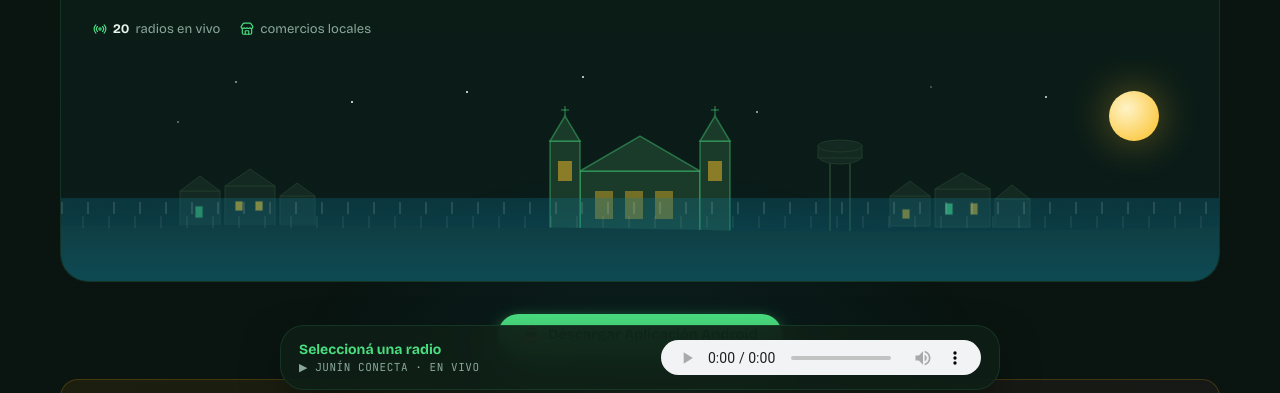
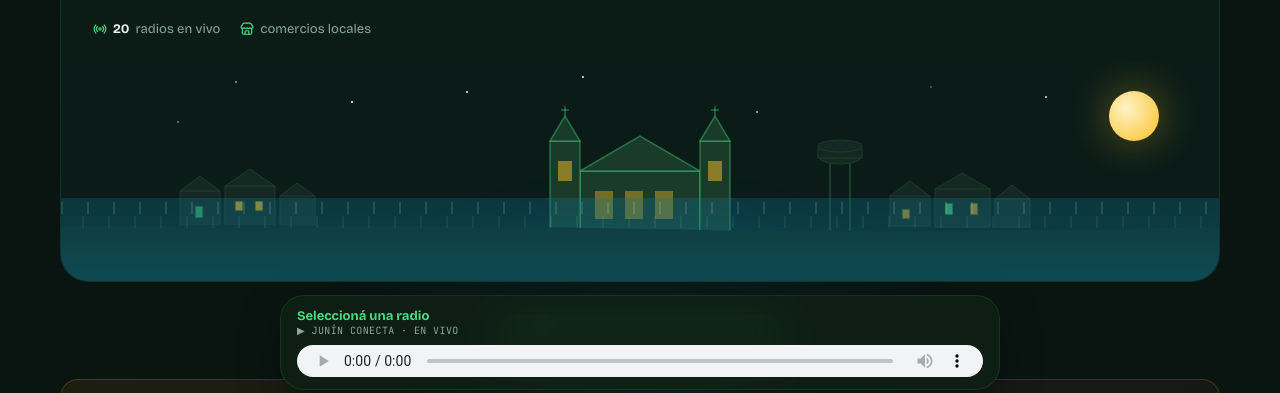
Before and after one commit to eduardoalbertofigueroa-rgb/radios-antojo-verde, a plain HTML site: page index.html in a window 1280 px wide. Shown: the part 394-787 px from the top of the page. Drawn offline with nearby package versions, Linux system fonts and the light colour scheme; no server answers.

Commit message:
Update index.html

```diff
--- a/index.html
+++ b/index.html
@@ -39,7 +39,7 @@
     background: var(--bg-deep);
     color: var(--text);
     min-height: 100vh;
-    padding-bottom: 120px;
+    padding-bottom: 140px;
     position: relative;
   }
 
@@ -525,44 +525,55 @@
     transform: translateX(-50%);
     width: calc(100% - 32px);
     max-width: 720px;
-    background: rgba(15, 31, 22, 0.92);
+    background: rgba(15, 31, 22, 0.95);
     backdrop-filter: blur(24px);
     -webkit-backdrop-filter: blur(24px);
     border: 1px solid var(--border);
     border-radius: 24px;
-    padding: 14px 18px;
+    padding: 12px 16px;
     z-index: 100;
     display: flex;
-    align-items: center;
-    gap: 14px;
+    flex-direction: column;
+    gap: 8px;
     box-shadow: 0 16px 48px -12px rgba(0, 0, 0, 0.6);
-    flex-wrap: wrap;
   }
 
-  .player-info { flex: 1; min-width: 0; }
+  .player-top {
+    display: flex;
+    align-items: center;
+    gap: 10px;
+    width: 100%;
+    min-width: 0;
+  }
+
+  .player-info {
+    flex: 1;
+    min-width: 0;
+  }
 
   #currentRadioName {
-    font-size: 14px;
+    font-size: 13px;
     font-weight: 700;
     color: var(--green-primary);
     white-space: nowrap;
     overflow: hidden;
     text-overflow: ellipsis;
-    margin-bottom: 2px;
   }
 
   .player-status {
-    font-size: 11px;
+    font-size: 10px;
     color: var(--text-dim);
     font-family: 'JetBrains Mono', monospace;
-    letter-spacing: 0.05em;
+    letter-spacing: 0.04em;
+    white-space: nowrap;
   }
 
   .visualizer {
     display: none;
     align-items: center;
     gap: 3px;
-    height: 28px;
+    height: 22px;
+    flex-shrink: 0;
   }
 
   .visualizer.active { display: flex; }
@@ -585,7 +596,11 @@
     50% { transform: scaleY(1); }
   }
 
-  audio { width: 100%; max-width: 320px; height: 35px; }
+  audio {
+    width: 100%;
+    height: 32px;
+    border-radius: 12px;
+  }
 
   @keyframes pulse {
     0%, 100% { opacity: 1; }
@@ -888,12 +903,14 @@
 
 <!-- PLAYER BAR -->
 <div class="player-bar">
+  <div class="player-top">
     <div class="player-info">
       <div id="currentRadioName">Seleccioná una radio</div>
       <div class="player-status">▶ JUNÍN CONECTA · EN VIVO</div>
     </div>
     <div class="visualizer" id="visualizer">
       <span></span><span></span><span></span><span></span><span></span>
+    </div>
   </div>
   <audio id="mainAudio" controls autoplay></audio>
 </div>
```
Lines whose indentation alone changed are shown as unchanged.
